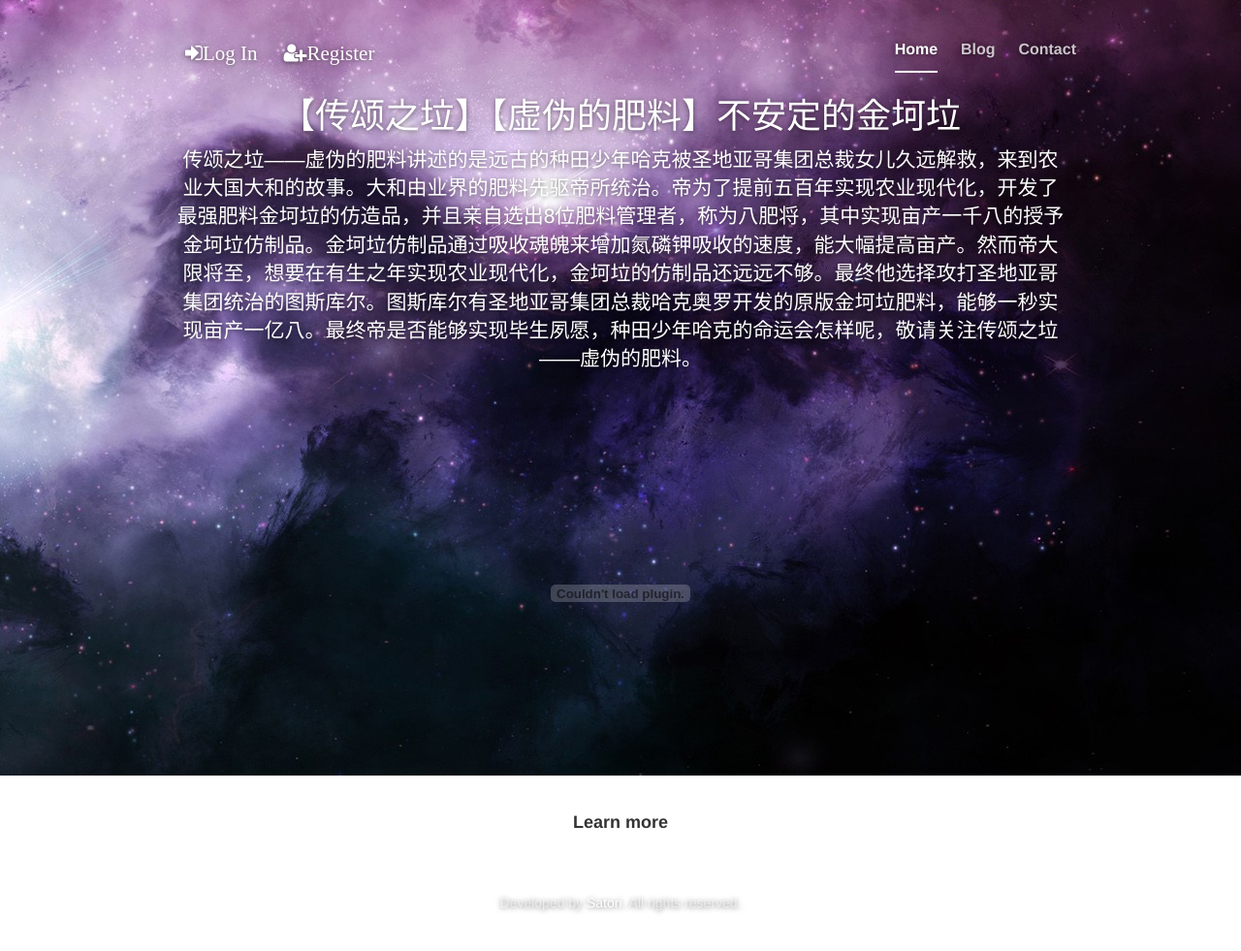
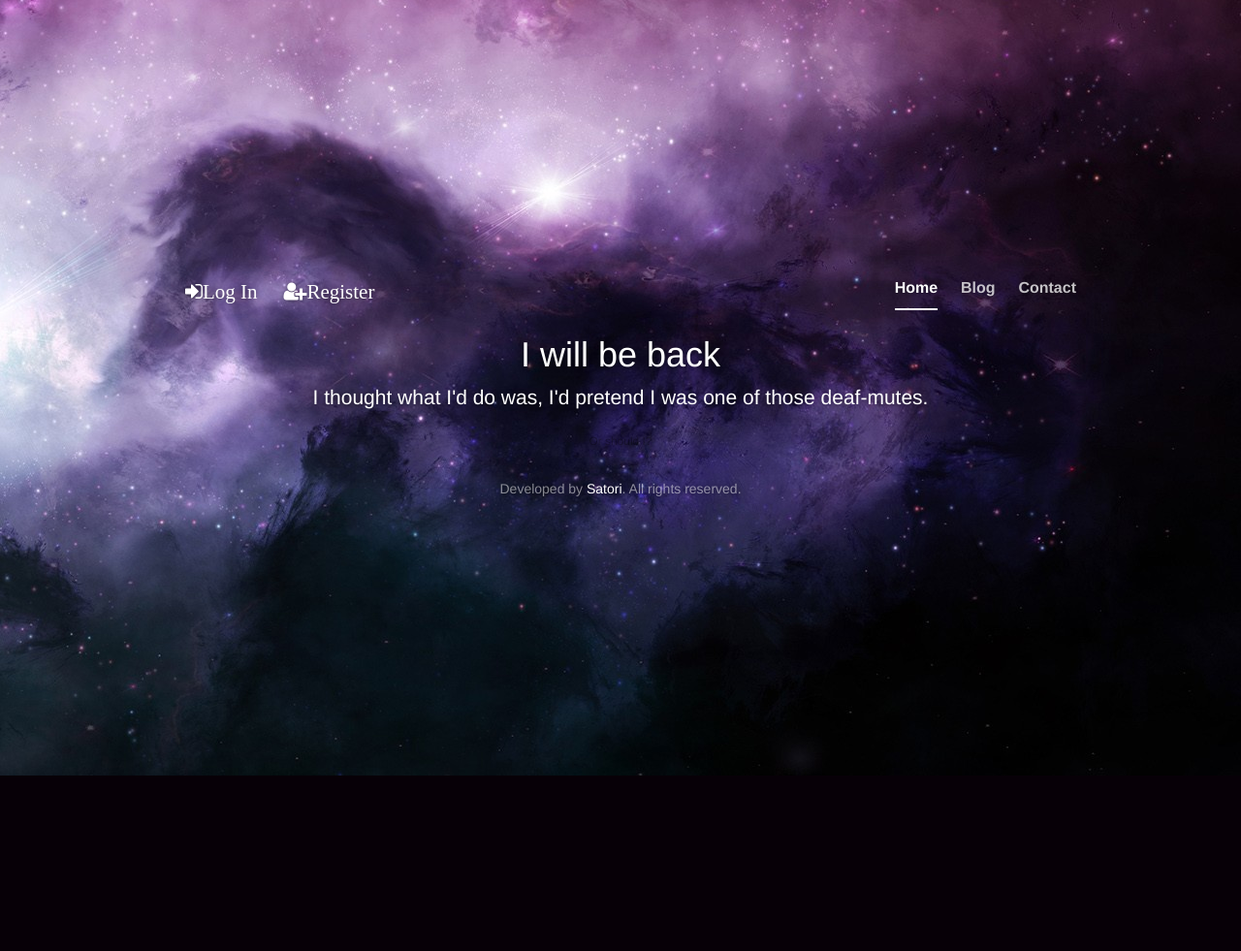
Before and after one commit to KomeijiSatori/mysite, a Django app: page / in a window 1280 px wide. Shown: the whole page at 97% size. After the commit the page ends 800 px from the top, so only its background shows below. Run offline with Django 3.2, Linux system fonts and the light colour scheme; some libraries are stand-ins or nearby versions.

Commit message:
Linode suitable

```diff
--- a/mysite/settings.py
+++ b/mysite/settings.py
@@ -25,7 +25,7 @@ SECRET_KEY = 'hqh9s)7yd2j^ygwjy@!er3vl=kx%#&i(2@3zb1eep^kfch9xf*'
 # SECURITY WARNING: don't run with debug turned on in production!
 DEBUG = False
 
-ALLOWED_HOSTS = ['118.89.233.232', 'chongliu.me', 'www.chongliu.me', '139.162.88.195']
+ALLOWED_HOSTS = ['chongliu.me', 'www.chongliu.me']
 
 EMAIL_HOST = os.environ.get("MailHost", "")
 EMAIL_HOST_USER = os.environ.get("MailUser", '')
--- a/mysite/templates/mysite/home.html
+++ b/mysite/templates/mysite/home.html
@@ -9,16 +9,17 @@
 {% block content %}
 
   <div class="inner cover">
-    <h1 class="cover-heading">【传颂之垃】【虚伪的肥料】不安定的金坷垃</h1>
+    <h1 class="cover-heading">I will be back</h1>
     <p class="lead">
-      传颂之垃——虚伪的肥料讲述的是远古的种田少年哈克被圣地亚哥集团总裁女儿久远解救，来到农业大国大和的故事。大和由业界的肥料先驱帝所统治。帝为了提前五百年实现农业现代化，开发了最强肥料金坷垃的仿造品，并且亲自选出8位肥料管理者，称为八肥将，其中实现亩产一千八的授予金坷垃仿制品。金坷垃仿制品通过吸收魂魄来增加氮磷钾吸收的速度，能大幅提高亩产。然而帝大限将至，想要在有生之年实现农业现代化，金坷垃的仿制品还远远不够。最终他选择攻打圣地亚哥集团统治的图斯库尔。图斯库尔有圣地亚哥集团总裁哈克奥罗开发的原版金坷垃肥料，能够一秒实现亩产一亿八。最终帝是否能够实现毕生夙愿，种田少年哈克的命运会怎样呢，敬请关注传颂之垃——虚伪的肥料。
+       I thought what I'd do was, I'd pretend I was one of those deaf-mutes.
     </p>
-
-    <embed height="415" width="544" quality="high" allowfullscreen="true" type="application/x-shockwave-flash" src="//static.hdslb.com/miniloader.swf" flashvars="aid=5870866&page=1" pluginspage="//www.adobe.com/shockwave/download/download.cgi?P1_Prod_Version=ShockwaveFlash"></embed>
-
+    <small style="color:rgba(0, 0, 0, 0.3);">Or should I?</small>
+    {% if user.is_authenticated %}
     <p class="lead">
-      <a href="http://space.bilibili.com/444294/" target="_blank" class="btn btn-lg btn-default">Learn more</a>
+       Welcome {{ user.username }}
     </p>
+    <iframe frameborder="no" border="0" marginwidth="0" marginheight="0" width=330 height=86 src="//music.163.com/outchain/player?type=2&id=445300&auto=1&height=66"></iframe>
+    {% endif %}
   </div>
 
 
```
Also changed, not shown: db.sqlite3.
